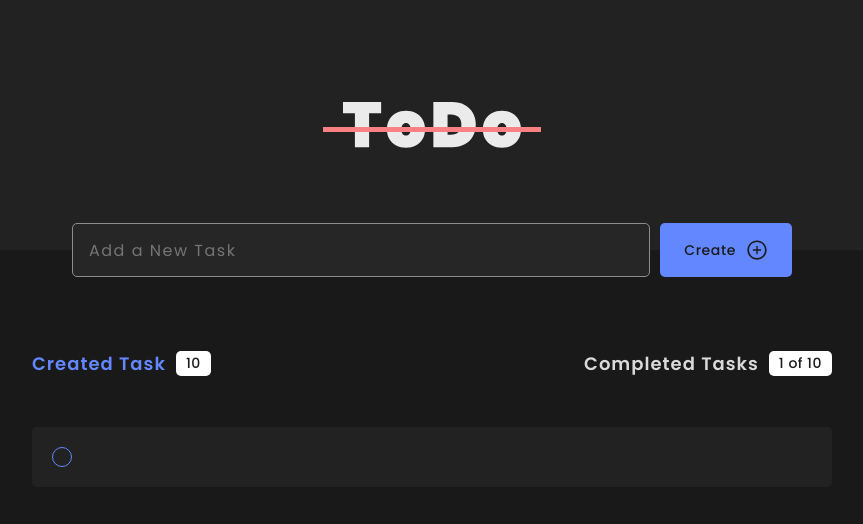
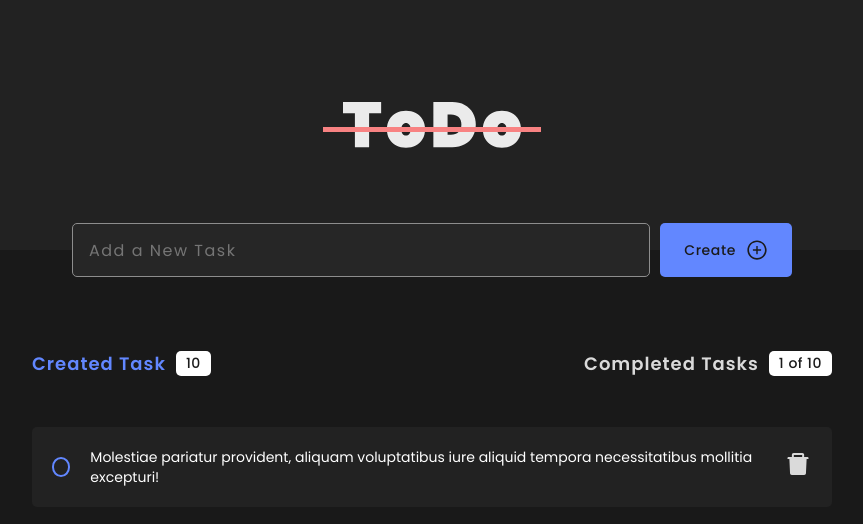
Before and after one commit to nirdhum/todo-app, a React (Vite) app: page / in a window 1280 px wide. Shown: the top 524 px of the page, without its empty margins (208-1071 px from the left). Built offline with nearby package versions, Linux system fonts and the light colour scheme.

Commit message:
UI Completed

```diff
--- a/src/components/task/index.jsx
+++ b/src/components/task/index.jsx
@@ -1,10 +1,15 @@
 import styles from './task.module.css'
+import { AiFillDelete } from "react-icons/ai";
 
 export function Task() {
     return (
         <div className={styles.task}>
             <button className={styles.checkContainer}>
-                <div></div>
+                <div />
+            </button>
+            <p>Molestiae pariatur provident, aliquam voluptatibus iure aliquid tempora necessitatibus mollitia excepturi!</p>
+            <button className={styles.delBtn}>
+                <AiFillDelete size={28} />
             </button>
         </div>
     )
--- a/src/components/task/task.module.css
+++ b/src/components/task/task.module.css
@@ -6,18 +6,32 @@
     background: #222222;
     padding: 2rem;
     border-radius: 5px;
+    gap: 2rem;
 }
 
 .checkContainer {
     width: 2rem;
     height: 2rem;
-    background: transparent;
+    background: none;
     border: none;
 }
 
 .checkContainer div {
     width: 100%;
     height: 100%;
-    border: 1px solid #6287ff;
+    border: 2px solid #6287ff;
     border-radius: 50%;
 }
+
+.task p {
+    font-size: 1.4rem;
+    line-height: 2rem;
+    color: #fff;
+    margin-right: auto;
+}
+
+.delBtn {
+    background: none;
+    border: none;
+    color: #dadada;
+}
```
